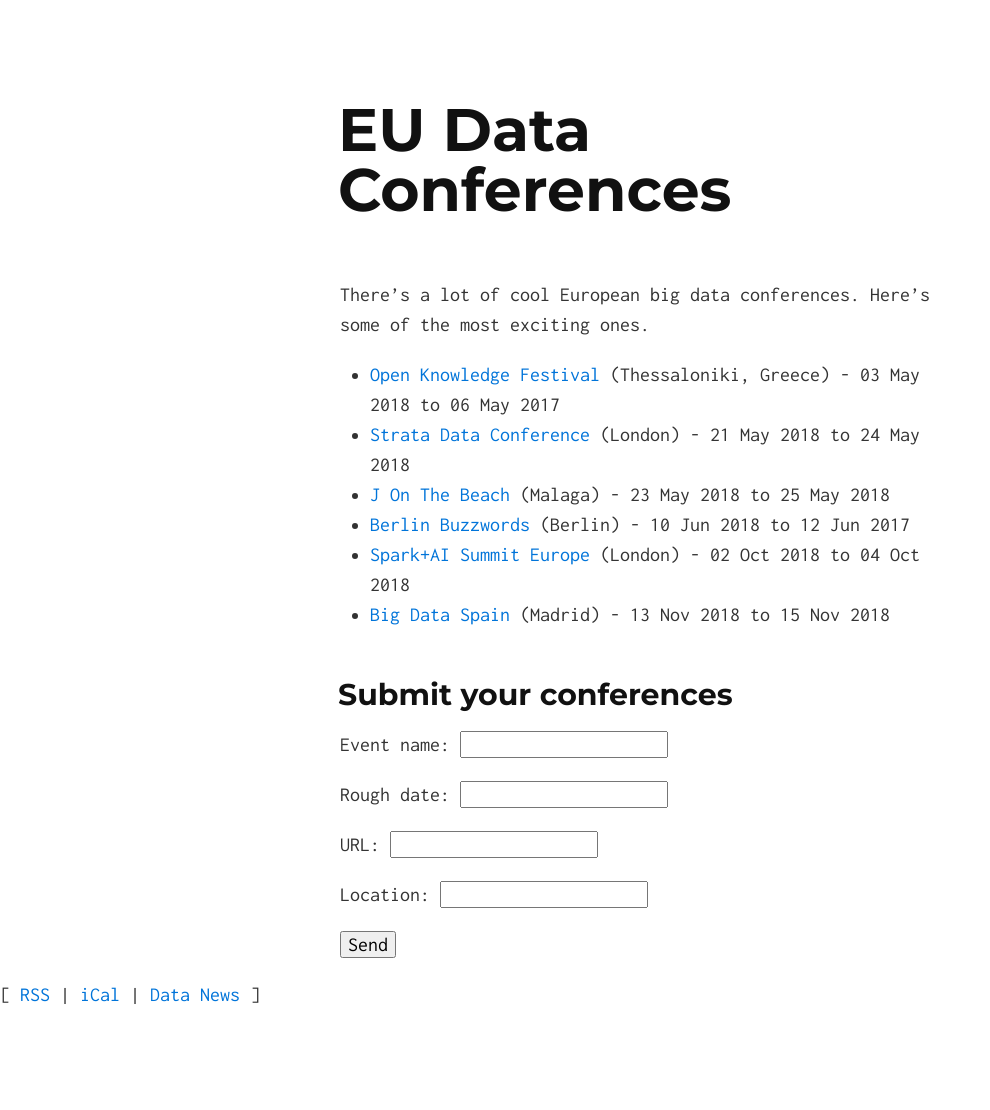
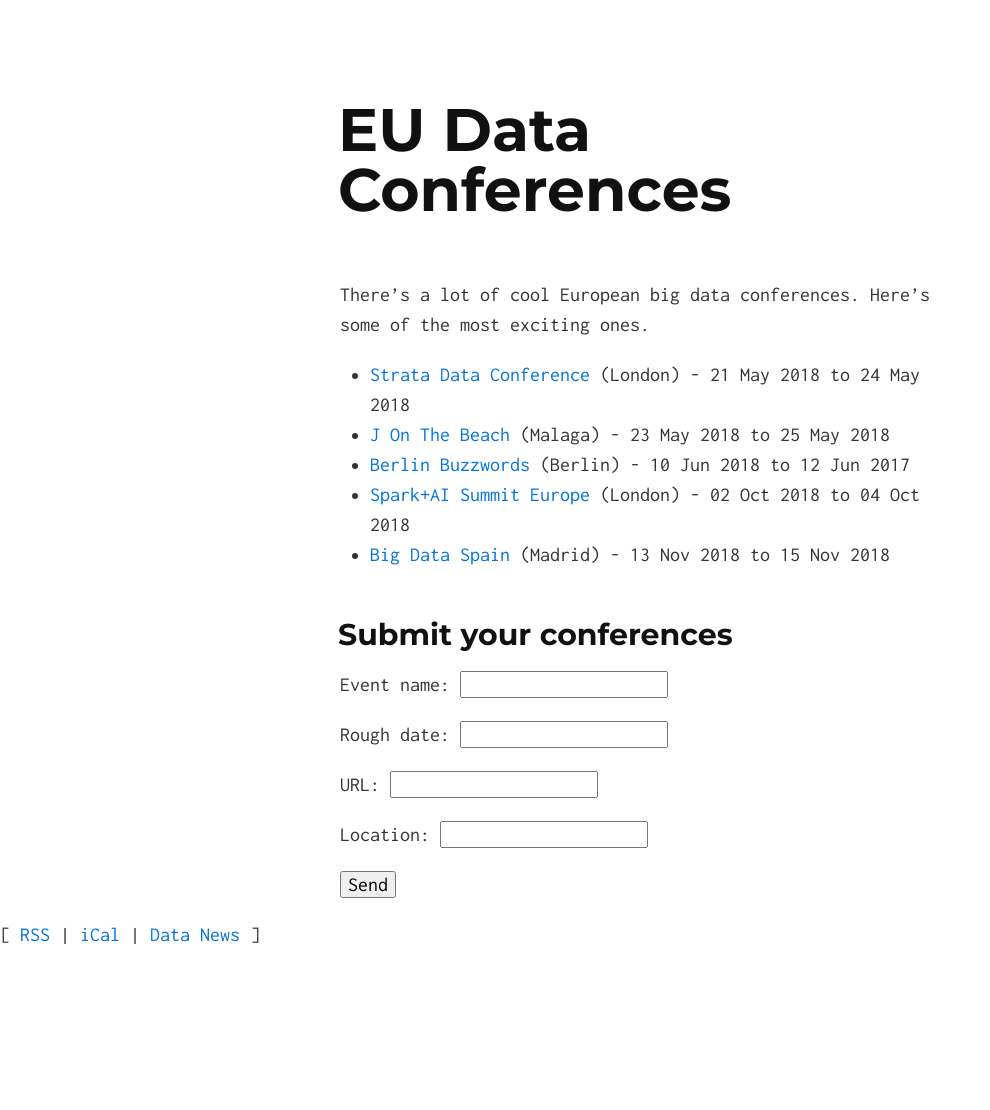
Before and after one commit to eudataconf/eudataconf, a Jekyll site: the page built from index.md, in a window 1280 px wide. Shown: the whole page, without its empty margins (0-990 px from the left). Built offline with Jekyll 4.4.1, drawn with Linux system fonts in a browser that asks for light colours; after the commit the page ends 1050 px from its top, so only the background shows below that.

Commit message:
remove old events

```diff
--- a/_data/conferences.yml
+++ b/_data/conferences.yml
@@ -1,10 +1,3 @@
-- name: Open Knowledge Festival
-  roughdate: 3-6 May 2018
-  uri: http://2018.okfestival.org/
-  uid: 19
-  startdate: 2018-05-03
-  enddate: 2017-05-06
-  location: Thessaloniki, Greece
 - name: Strata Data Conference
   roughdate: 21-24 May 2018
   uri: https://conferences.oreilly.com/strata/strata-eu
```
